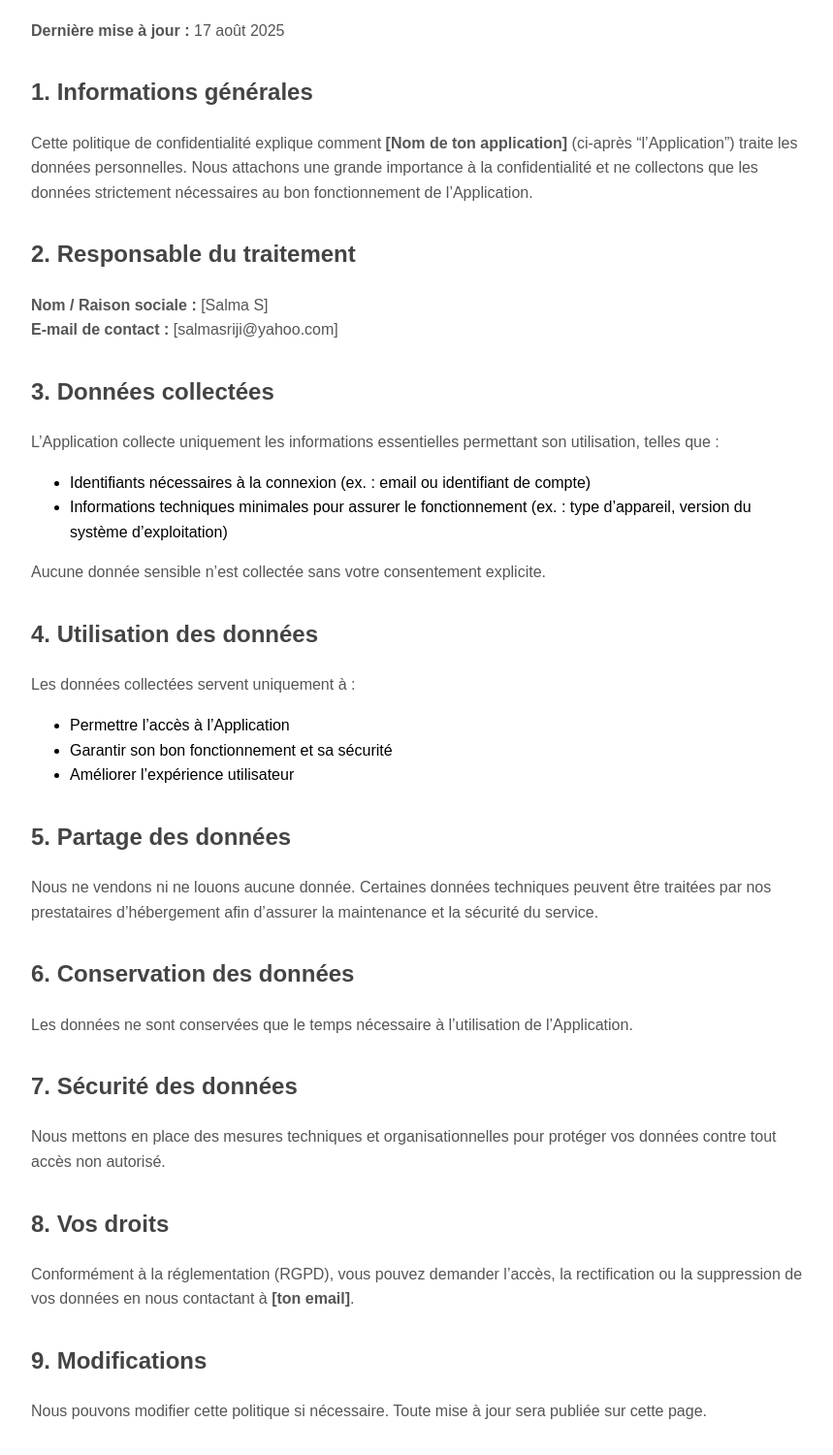
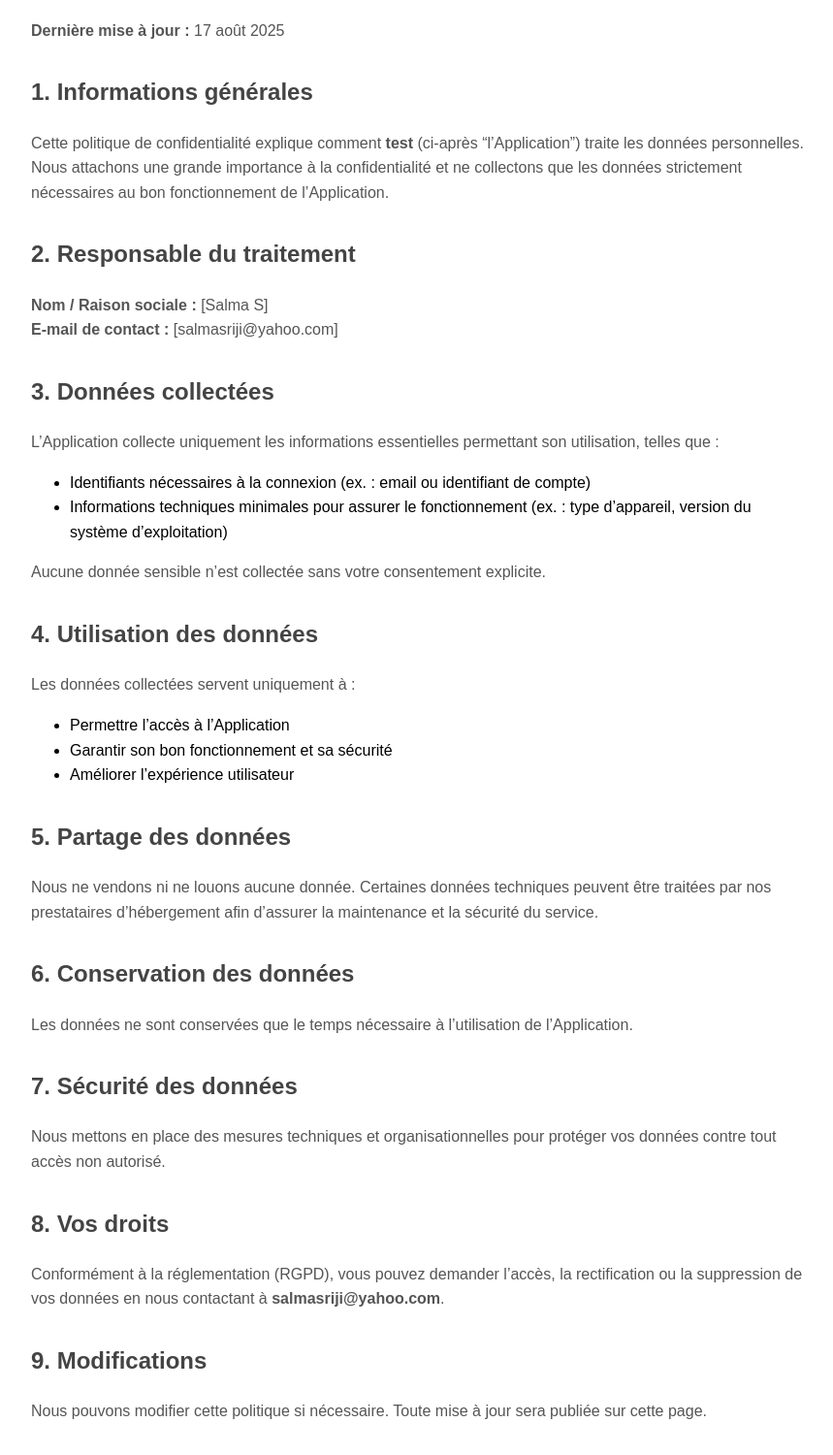
Before and after one commit to Salmasrj/politique-confidentialite-test, a plain HTML site: page index.html in a window 1280 px wide. Shown: the part 86-1586 px from the top of the page at 97% size, without its empty margins (0-859 px from the left). Drawn offline with Linux system fonts and the light colour scheme.

Commit message:
Update index.html

```diff
--- a/index.html
+++ b/index.html
@@ -28,7 +28,7 @@
     <p><strong>Dernière mise à jour :</strong> 17 août 2025</p>
 
     <h2>1. Informations générales</h2>
-    <p>Cette politique de confidentialité explique comment <strong>[Nom de ton application]</strong> (ci-après “l’Application”) traite les données personnelles. Nous attachons une grande importance à la confidentialité et ne collectons que les données strictement nécessaires au bon fonctionnement de l’Application.</p>
+    <p>Cette politique de confidentialité explique comment <strong>test</strong> (ci-après “l’Application”) traite les données personnelles. Nous attachons une grande importance à la confidentialité et ne collectons que les données strictement nécessaires au bon fonctionnement de l’Application.</p>
 
     <h2>2. Responsable du traitement</h2>
     <p><strong>Nom / Raison sociale :</strong> [Salma S]<br>
@@ -60,7 +60,7 @@
     <p>Nous mettons en place des mesures techniques et organisationnelles pour protéger vos données contre tout accès non autorisé.</p>
 
     <h2>8. Vos droits</h2>
-    <p>Conformément à la réglementation (RGPD), vous pouvez demander l’accès, la rectification ou la suppression de vos données en nous contactant à <strong>[ton email]</strong>.</p>
+    <p>Conformément à la réglementation (RGPD), vous pouvez demander l’accès, la rectification ou la suppression de vos données en nous contactant à <strong>salmasriji@yahoo.com</strong>.</p>
 
     <h2>9. Modifications</h2>
     <p>Nous pouvons modifier cette politique si nécessaire. Toute mise à jour sera publiée sur cette page.</p>
```
